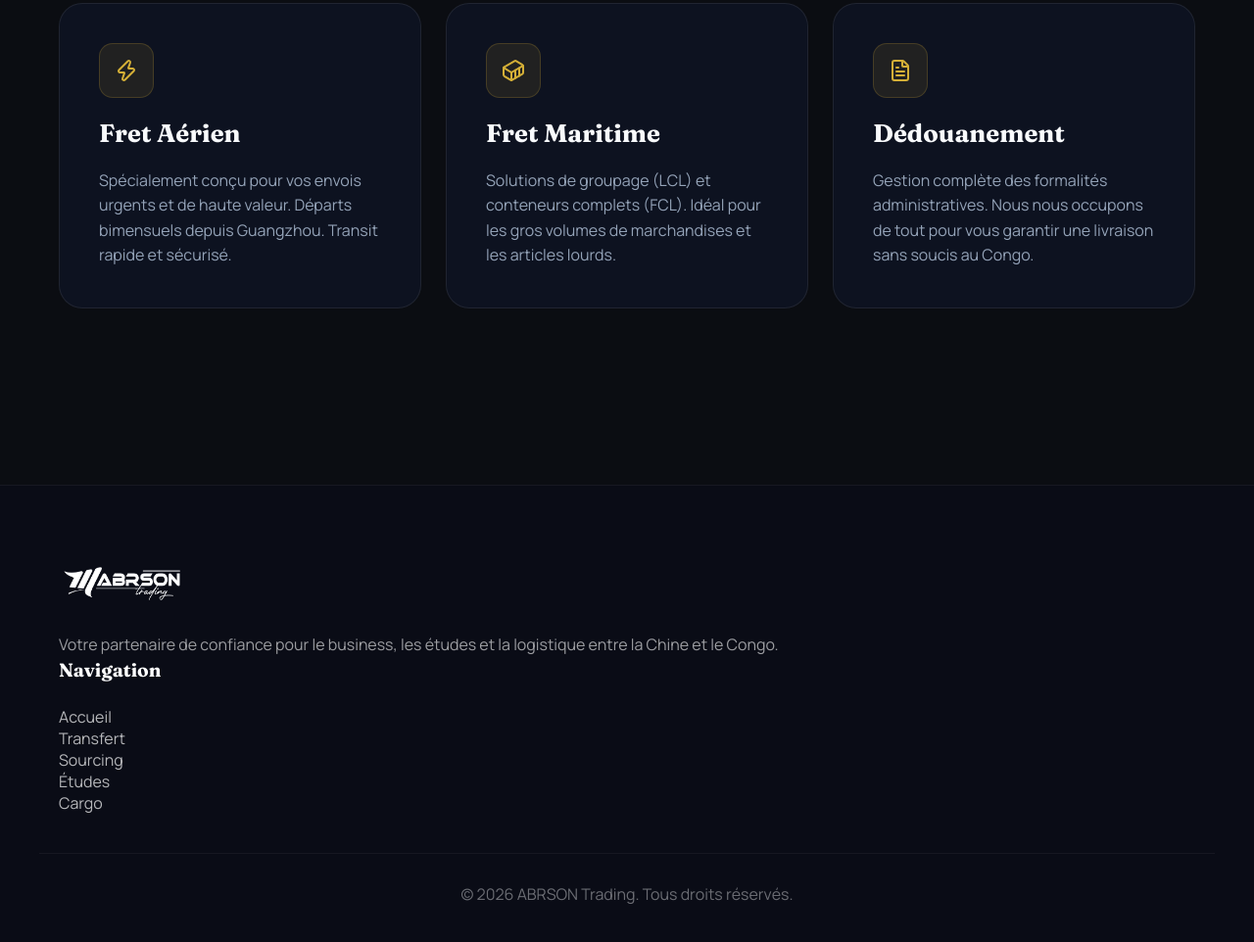
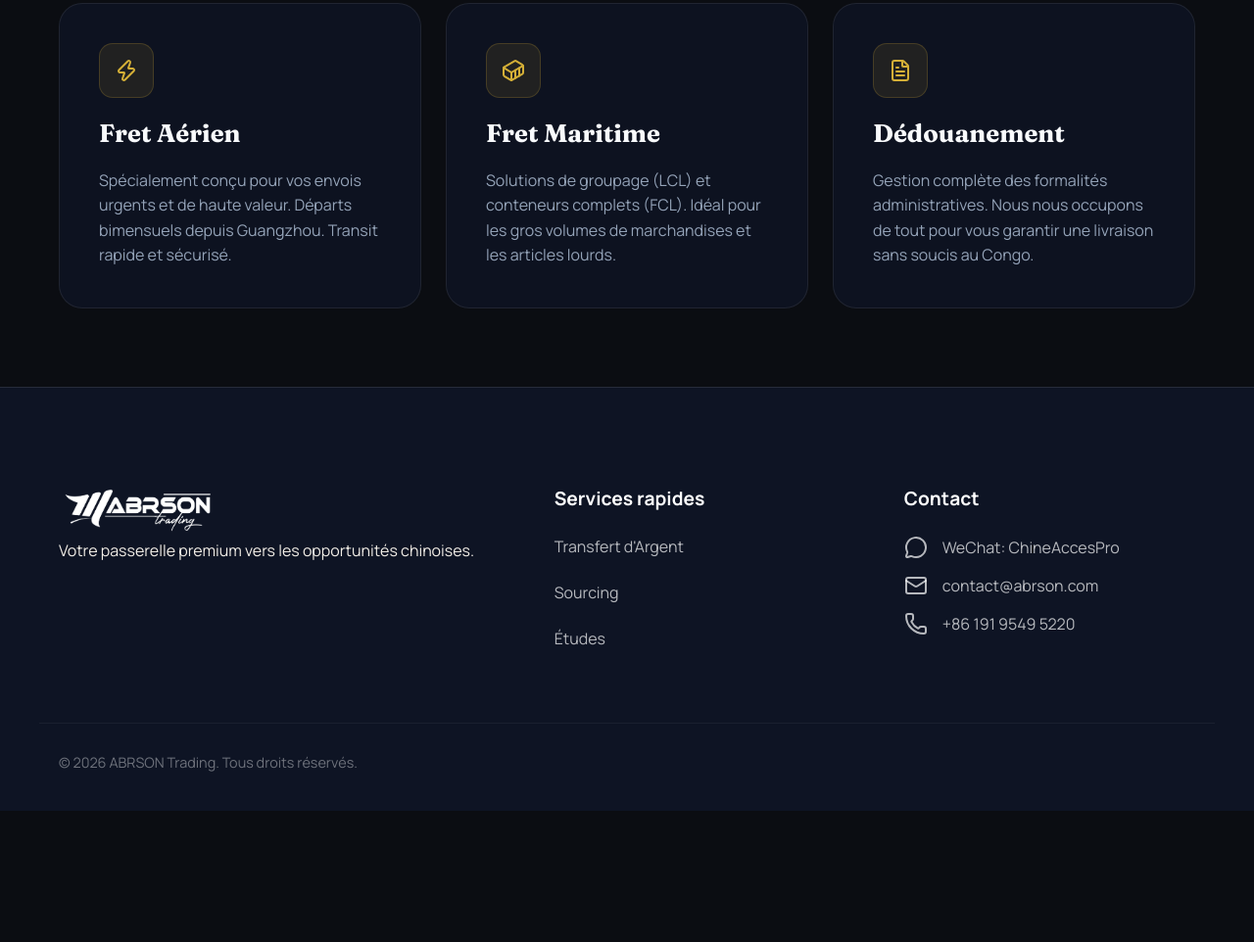
Before and after one commit to Yoannta/china-services-portal, a website: page cargo.html in a window 1280 px wide. Shown: the part 850-1812 px from the top of the page at 98% size. After the commit the page ends 1678 px from the top, so only its background shows below. Drawn offline with nearby package versions, Linux system fonts and the light colour scheme.

Commit message:
fix(footer): harmonisation des 3 pages restantes (cargo, business, contact) sur le footer premium cinematic des autres pages (Yoyo : « celui-là, fais-le comme sur toutes les pages ») — copie du footer de référence etudes.html : cinematic-footer, 3 colonnes (brand + Services rapides + Contact contact-list WeChat/mail/tel), copyright 2026. Bottom-nav de cargo préservée. lucide.createIcons garanti avant </body>.

```diff
--- a/cargo.html
+++ b/cargo.html
@@ -280,27 +280,34 @@
         </div>
     </div>
 
-    <footer class="site-footer"
-        style="background: rgba(10,13,24,0.9); padding: 80px 0 40px; margin-top: 100px; border-top: 1px solid rgba(255,255,255,0.05);">
-        <div class="container footer-grid">
+    <footer class="site-footer cinematic-footer" style="margin-top: 0;">
+        <div class="container footer-content">
             <div class="footer-col brand-col">
-                <img src="assets/logo.png" alt="Logo" style="height: 40px; margin-bottom: 25px;">
-                <p style="color: rgba(255,255,255,0.6); line-height: 1.6;">Votre partenaire de confiance pour le
-                    business, les études et la logistique entre la Chine et le Congo.</p>
+                <a href="index.html" class="logo footer-logo">
+                    <img src="assets/logo.png" alt="ABRSON Logo" class="logo-img">
+                </a>
+                <p>Votre passerelle premium vers les opportunités chinoises.</p>
             </div>
             <div class="footer-col">
-                <h4 style="color: #fff; margin-bottom: 25px; font-family: 'Fraunces', serif;">Navigation</h4>
-                <ul style="list-style: none; padding: 0;">
-                    <li><a href="index.html" style="color: rgba(255,255,255,0.7);">Accueil</a></li>
-                    <li><a href="transfert.html" style="color: rgba(255,255,255,0.7);">Transfert</a></li>
+                <h4>Services rapides</h4>
+                <ul class="contact-list"
+                    style="list-style: none; padding: 0; gap: 10px; display: flex; flex-direction: column;">
+                    <li><a href="transfert.html" style="color: rgba(255,255,255,0.7);">Transfert d'Argent</a></li>
                     <li><a href="sourcing.html" style="color: rgba(255,255,255,0.7);">Sourcing</a></li>
                     <li><a href="etudes.html" style="color: rgba(255,255,255,0.7);">Études</a></li>
-                    <li><a href="cargo.html" style="color: rgba(255,255,255,0.7);">Cargo</a></li>
+                </ul>
+            </div>
+            <div class="footer-col">
+                <h4>Contact</h4>
+                <ul class="contact-list" style="list-style: none; padding: 0;">
+                    <li><i data-lucide="message-circle"></i> WeChat: ChineAccesPro</li>
+                    <li><i data-lucide="mail"></i> contact@abrson.com</li>
+                    <li><i data-lucide="phone"></i> +86 191 9549 5220</li>
                 </ul>
             </div>
         </div>
-        <div class="container"
-            style="border-top: 1px solid rgba(255,255,255,0.05); margin-top: 40px; padding-top: 30px; text-align: center; color: rgba(255,255,255,0.4);">
+        <div class="container text-center"
+            style="border-top: 1px solid rgba(255,255,255,0.05); padding-top: 30px; color: rgba(255,255,255,0.4); font-size: 0.9rem;">
             <p>&copy; 2026 ABRSON Trading. Tous droits réservés.</p>
         </div>
     </footer>
```
Also changed, not shown: business.html (+23 -9 lines), contact.html (+23 -8 lines).
